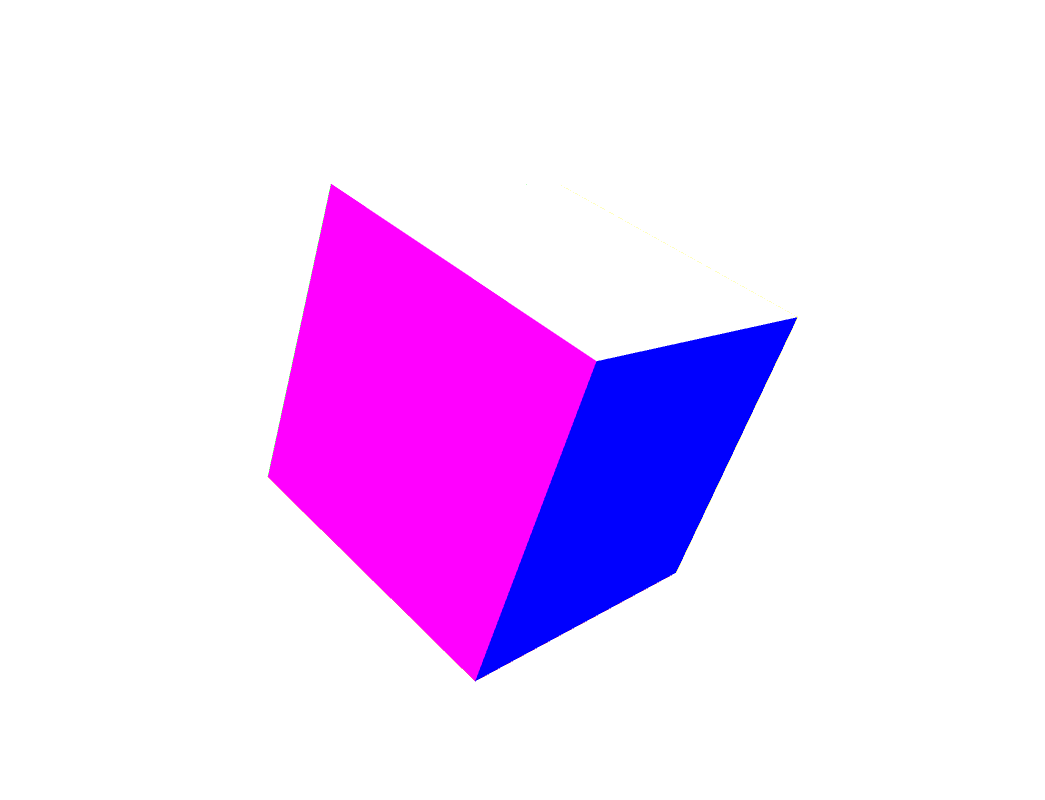
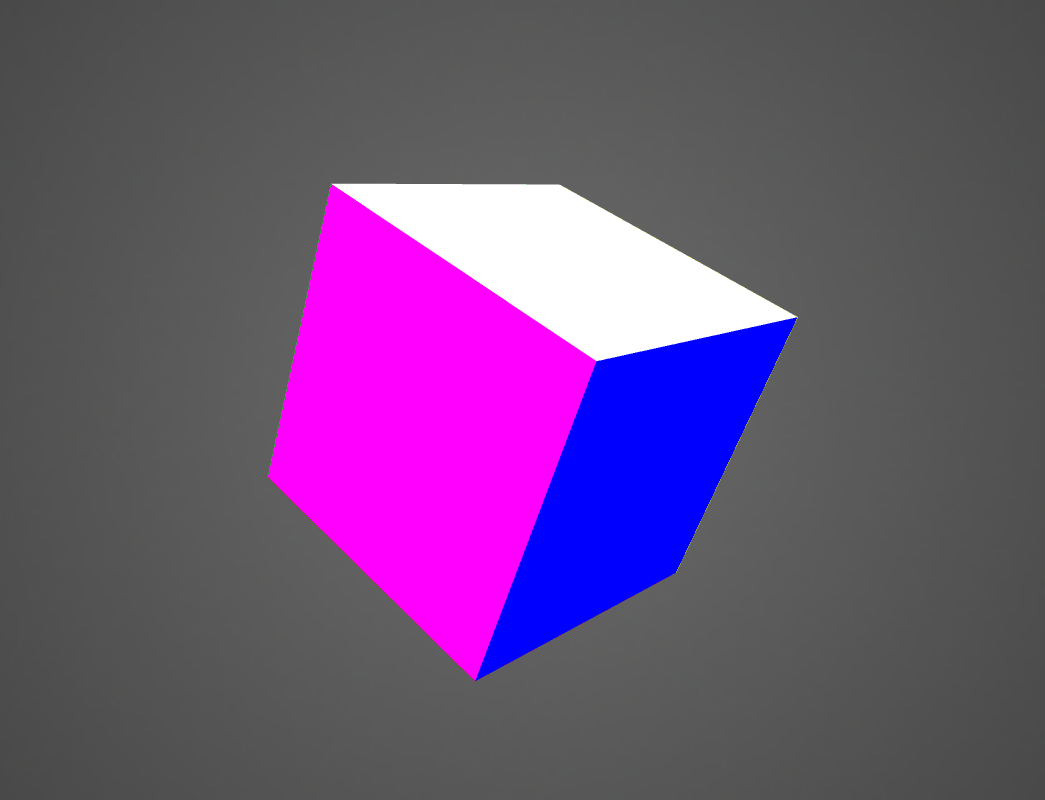
Before and after one commit to gamgi/tg-linkpreview-embed, a website built with webpack: page index.html in a window 1280 px wide. Shown: the whole page, without its empty margins (117-1162 px from the left). Built offline with nearby package versions, Linux system fonts and the light colour scheme; animation ran at ten frames a second.

Commit message:
add background image

```diff
--- a/style.css
+++ b/style.css
@@ -17,6 +17,8 @@ body {
 #canvas-container canvas {
     width: 100vw;
     height: 100vh;
+    background: url('src/assets/background.png') no-repeat center center;
+    background-size: cover;
 }
 #loading-container {
     position: absolute;
```
